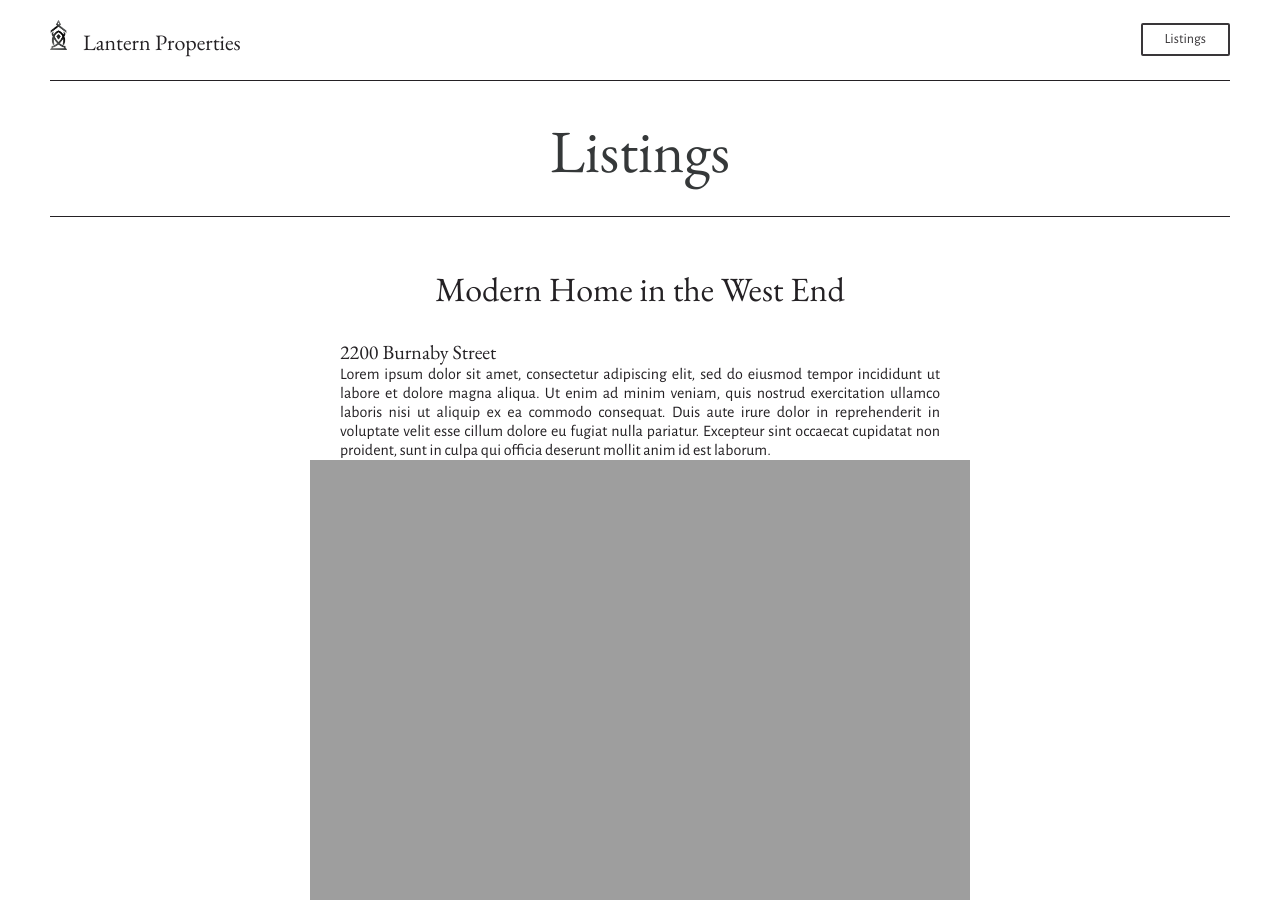
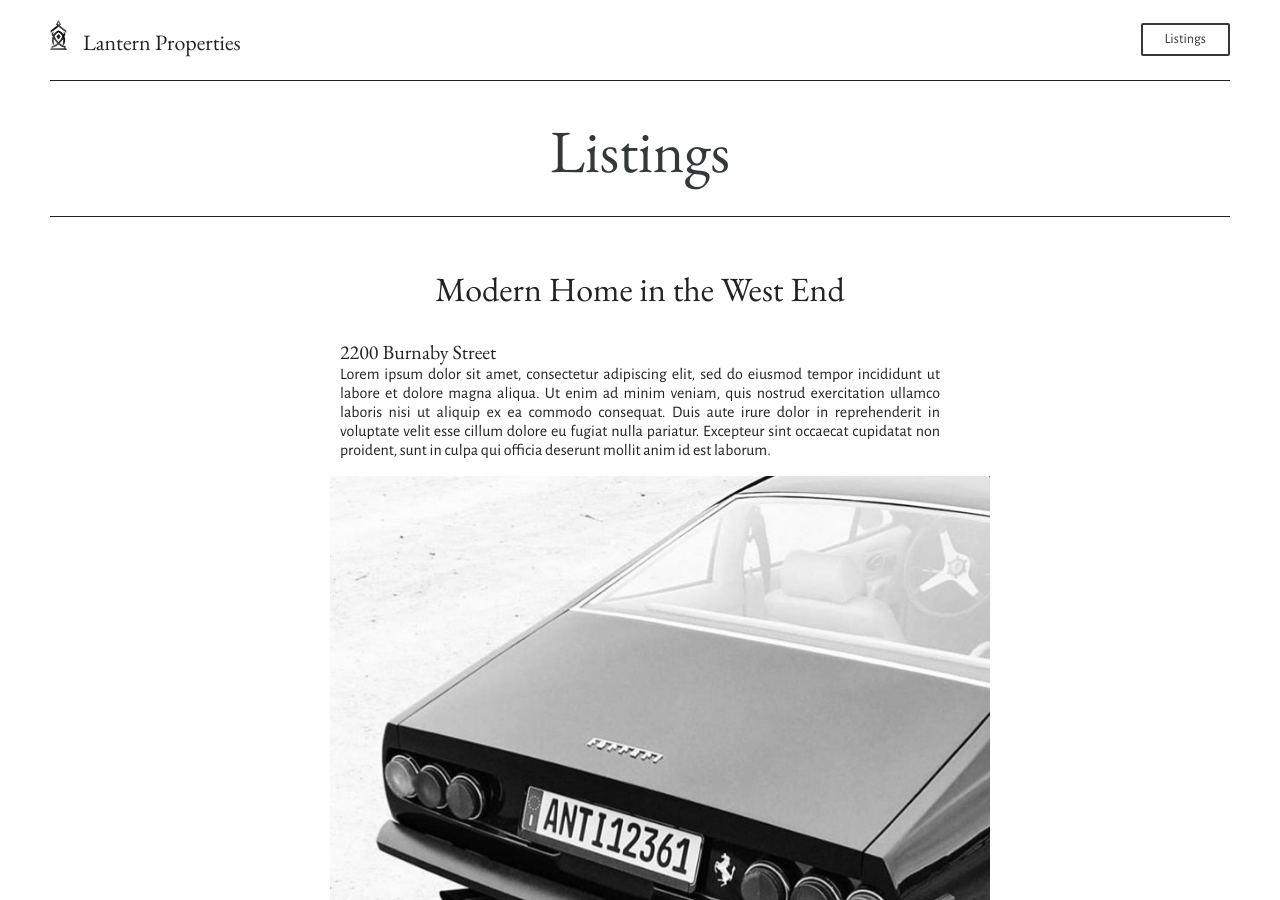
Before and after one commit to RF604/lantern2020, a Jekyll site: the page built from listings.html, in a window 1280 px wide and 900 px high. Built offline with Jekyll 4.4.1, drawn with Linux system fonts in a browser that asks for light colours.

Commit message:
think I got it now.

```diff
--- a/_layouts/post.html
+++ b/_layouts/post.html
@@ -12,7 +12,13 @@
         <h2>{{ post.listing-heading }}</h2>
         <h3>{{ post.listing-address }}</h3>
         <p>{{ post.content }}</p>
-        <img src="/uploads/{{ post.listing-images }}">
+
+        <ul>
+            {% for image in post.listing-images %}
+            <li><img src="{{ image | relative_url }}"></li>
+            {% endfor %}
+        </ul>
+
     </div>
 
     {% endfor %}
```
